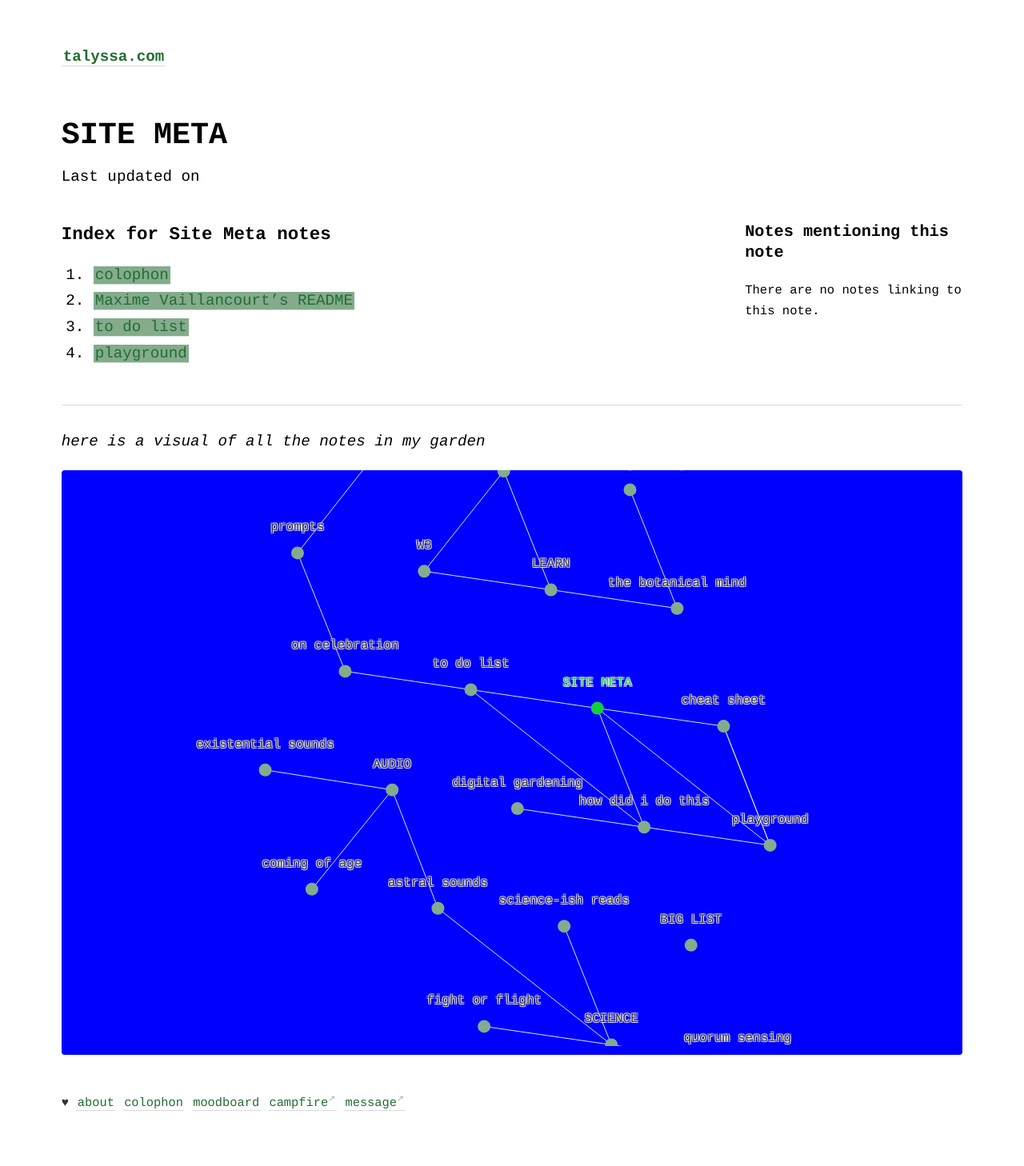
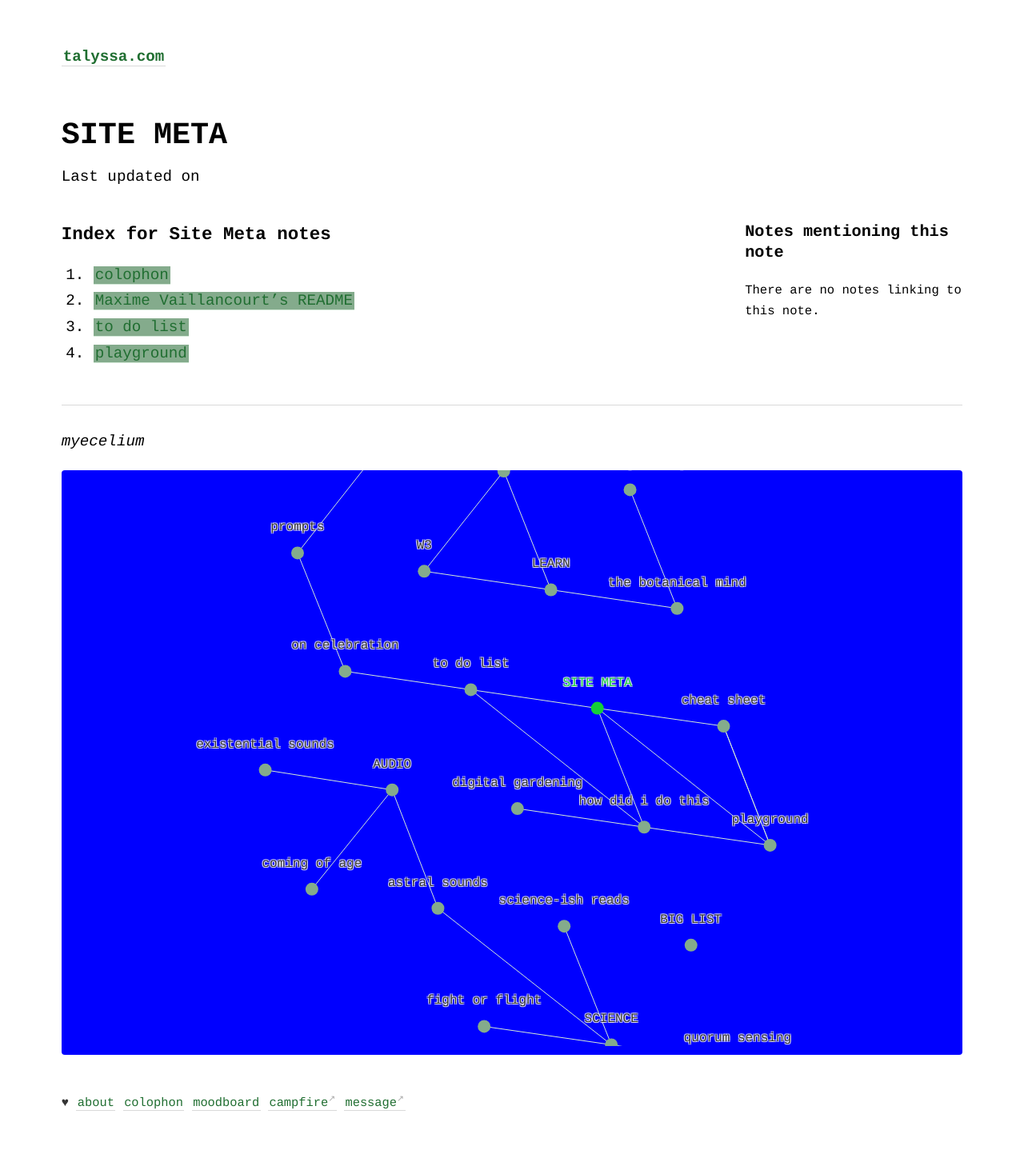
Before and after one commit to geminiworms/talyssagarden.github.io, a Jekyll site: the page built from _notes/site-meta.md, in a window 1280 px wide. Shown: the whole page at 80% size. Built offline with Jekyll 4.4.1, drawn with Linux system fonts in a browser that asks for light colours.

Commit message:
Update note.html

```diff
--- a/_layouts/note.html
+++ b/_layouts/note.html
@@ -41,6 +41,6 @@ layout: default
 
 <hr>
 
-<p><i>here is a visual of all the notes in my garden</i></p>
+<p><i>myecelium</i></p>
 
 {% include notes_graph.html %}
```
